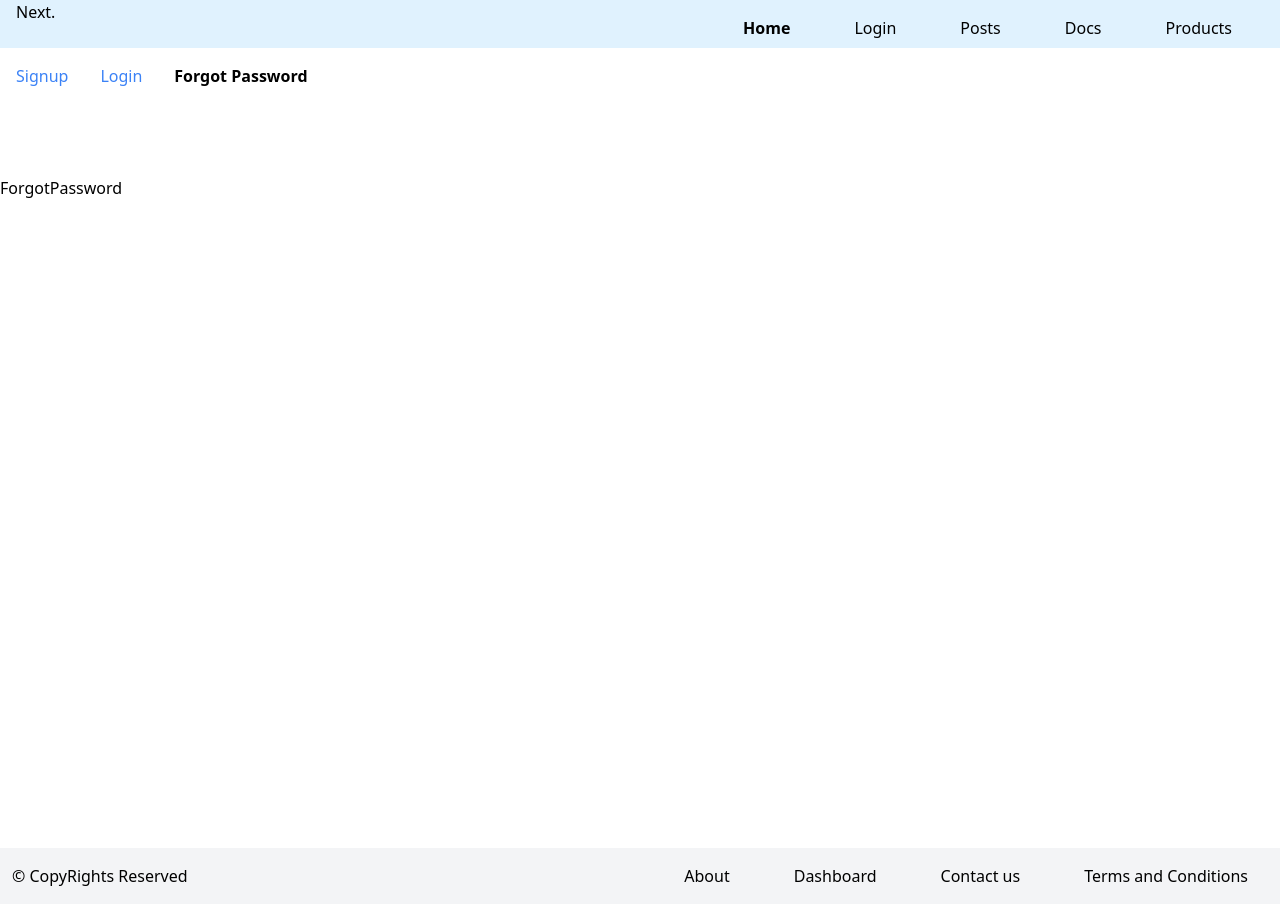
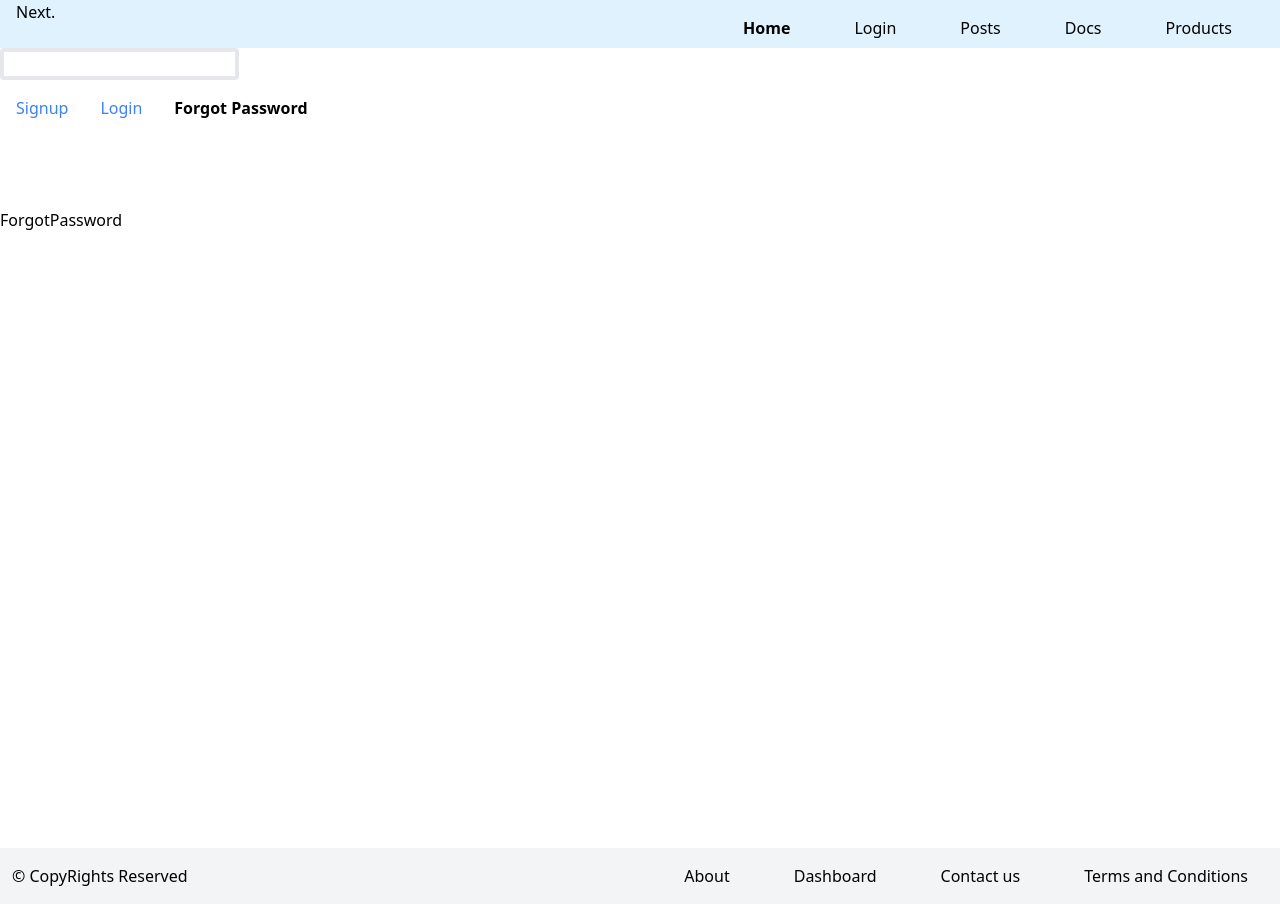
Before and after one commit to axai-kaizoku/learning-next, a Next.js app: page /forgot-password in a window 1280 px wide. Built offline with nearby package versions, Linux system fonts and the light colour scheme.

Commit message:
Add template.tsx

```diff
--- a/src/app/(auth)/layout.tsx
+++ b/src/app/(auth)/template.tsx
@@ -3,6 +3,7 @@
 import React from 'react';
 import Link from 'next/link';
 import { usePathname } from 'next/navigation';
+import { useState } from 'react';
 
 const navLinks = [
 	{ name: 'Signup', href: '/signup' },
@@ -12,8 +13,11 @@ const navLinks = [
 
 const AuthLayout = ({ children }: { children: React.ReactNode }) => {
 	const pathname = usePathname();
+	const [input, setInput] = useState("");
 	return (
 		<>
+			<input type="text" onChange={e => setInput(e.target.value)} className='border-solid border-4 rounded'/>
+
 			<ul className="flex">
 				{navLinks.map((link, i) => {
 					const isActive = pathname.startsWith(link.href);
@@ -32,6 +36,7 @@ const AuthLayout = ({ children }: { children: React.ReactNode }) => {
 			</ul>
 			<br />
 			<br />
+
 			<br />
 			{children}
 		</>
```
